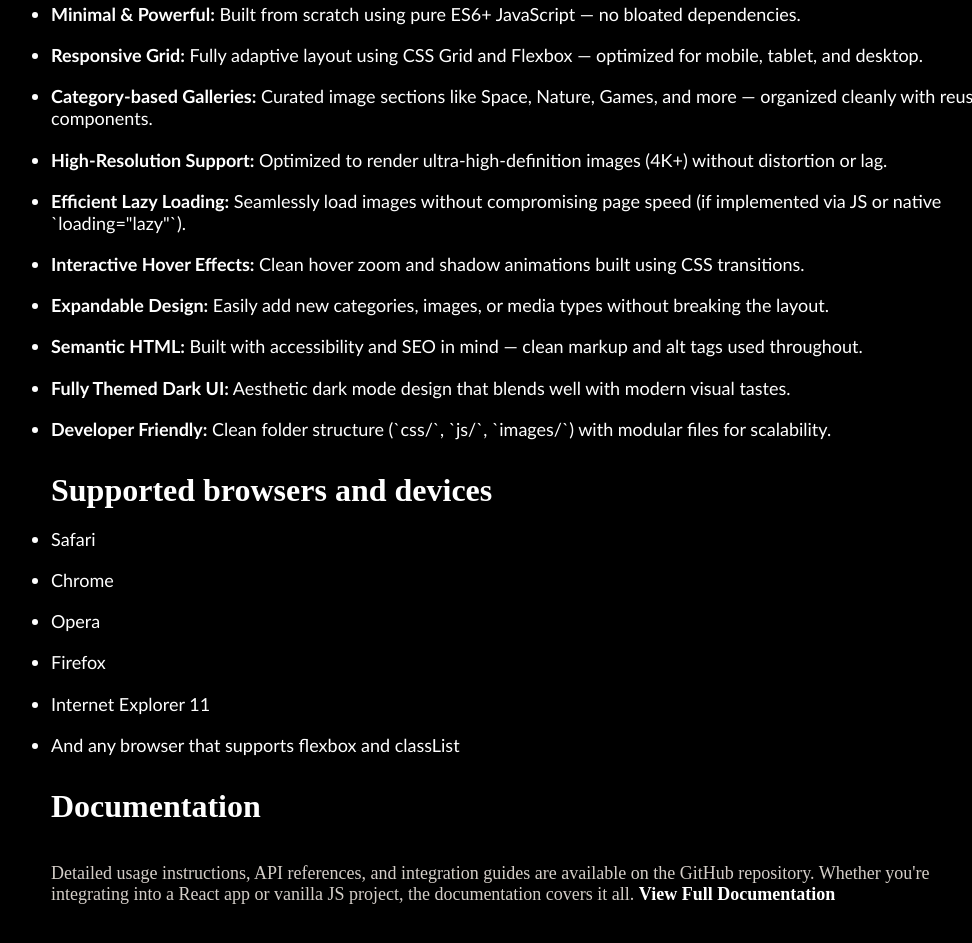
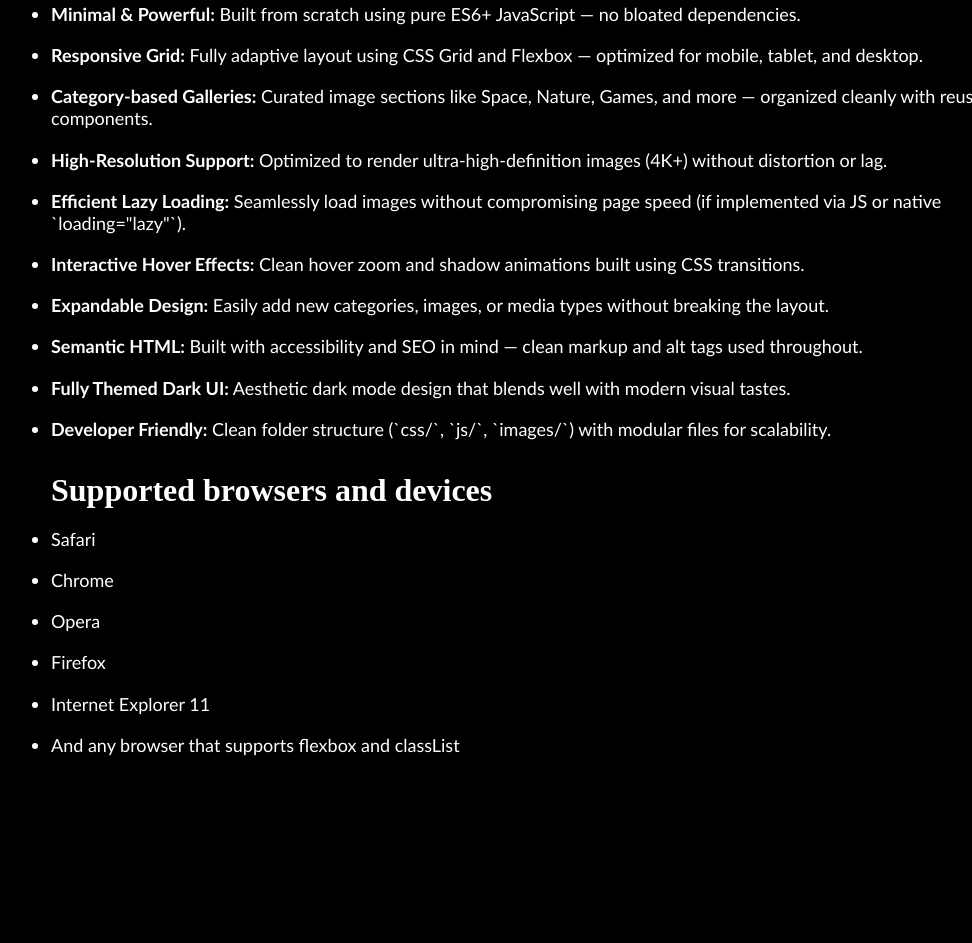
Before and after one commit to Kranthi6600/Image-verse, a plain HTML site: page docs/index.html in a window 1280 px wide. Shown: the part 4758-5701 px from the top of the page, without its empty margins (109-1081 px from the left). After the commit the page ends 5674 px from the top, so only its background shows below. Drawn offline with nearby package versions, Linux system fonts and the light colour scheme.

Commit message:
Update index.html

```diff
--- a/docs/index.html
+++ b/docs/index.html
@@ -232,13 +232,7 @@ lightbox with mobile and video support.</h3>
                     <li> And any browser that supports flexbox and classList</li>
                 </ul>
             </div>
-            <div class="documentation">
-                <h1>Documentation</h1>
-                <p>Detailed usage instructions, API references, and integration guides are available on the GitHub repository. Whether you're integrating into a React app or vanilla JS project, the documentation covers it all.
-<a class="vd" href="https://github.com/YourRepoLinkHere"><b>View Full Documentation</b></a>
-</p>
 
-            </div>
 </div>
 
 
```
